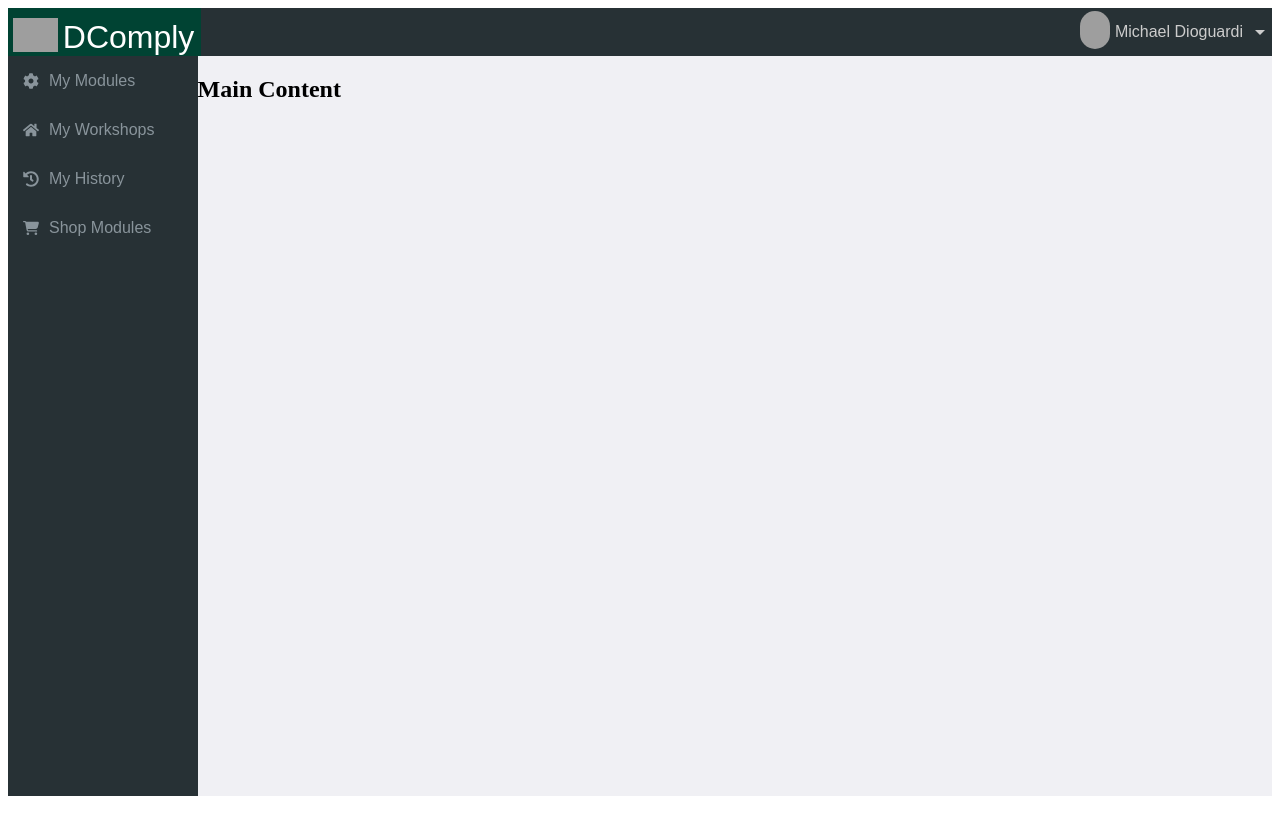
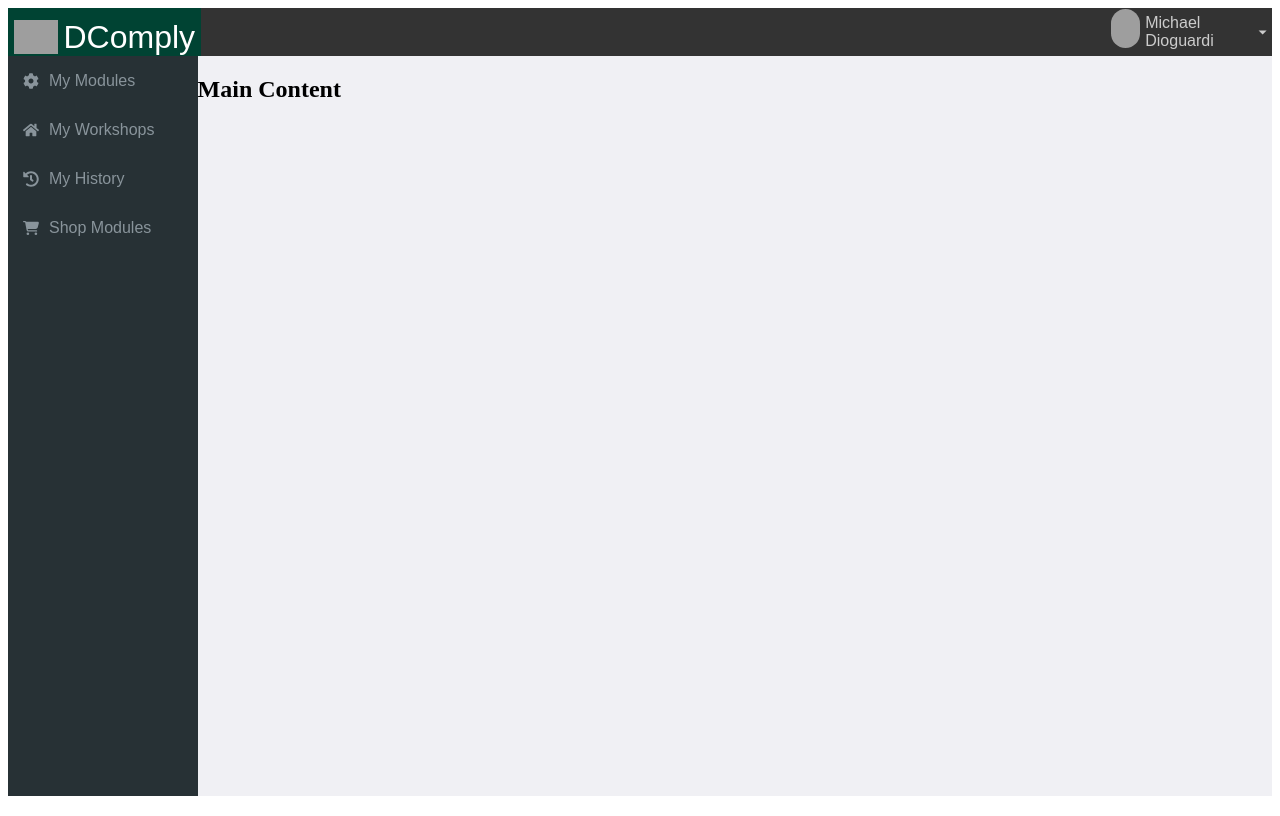
Before and after one commit to Professor-MAD/dcomply, a React (Create React App) app: page / in a window 1280 px wide. Built offline with nearby package versions, Linux system fonts and the light colour scheme; grey boxes are pictures that could not be loaded.

Commit message:
made div around user info elements

```diff
--- a/src/components/header/Header.css
+++ b/src/components/header/Header.css
@@ -5,7 +5,7 @@
     align-items: flex-start;
     height: 6%;
     width: 100%;
-    background-color: #273135;
+    background-color: #333333;
 }
 
 .header-elements {
@@ -20,8 +20,8 @@
 .left-side-header {
     display: flex;
     flex-direction: row;
-    justify-content: flex-start;
-    align-items: flex-start;
+    justify-content: center;
+    align-items: center;
     height: 100%;
     width: 14.5%;
     background-color: #004333;
@@ -35,7 +35,7 @@
     justify-content: center;
     align-items: center;
     height: 80%;
-    width: 2.8%;
+    width: 18%;
     margin-bottom: 7px;
     border-radius: 15px;
     cursor: pointer;
@@ -86,6 +86,15 @@
     height: 100%;
 }
 
+.user-info-container {
+    display: flex;
+    flex-direction: row;
+    justify-content: center;
+    align-items: center;
+    height: 100%;
+    width: 15%;
+}
+
 @media (max-width: 768px) {
     .left-side-header {
         display: flex;
--- a/src/components/header/Header.js
+++ b/src/components/header/Header.js
@@ -25,6 +25,7 @@ function Header({ isMobile, toggleMobileMenu }) {
         {/*If we're not in mobile mode, then we display the user info section in the header */}
         {!isMobile && (
           <>
+            <div className='user-info-container'>
               <img
                 className="user-place-holder-image"
                 src="/images/user-place-holder.png"
@@ -32,6 +33,7 @@ function Header({ isMobile, toggleMobileMenu }) {
               />
               <div className="user-name">Michael Dioguardi</div>
               <MdArrowDropDown className="arrow-drop-down" />
+            </div>
           </>
         )}
       </div>
```
Lines whose indentation alone changed are shown as unchanged.
